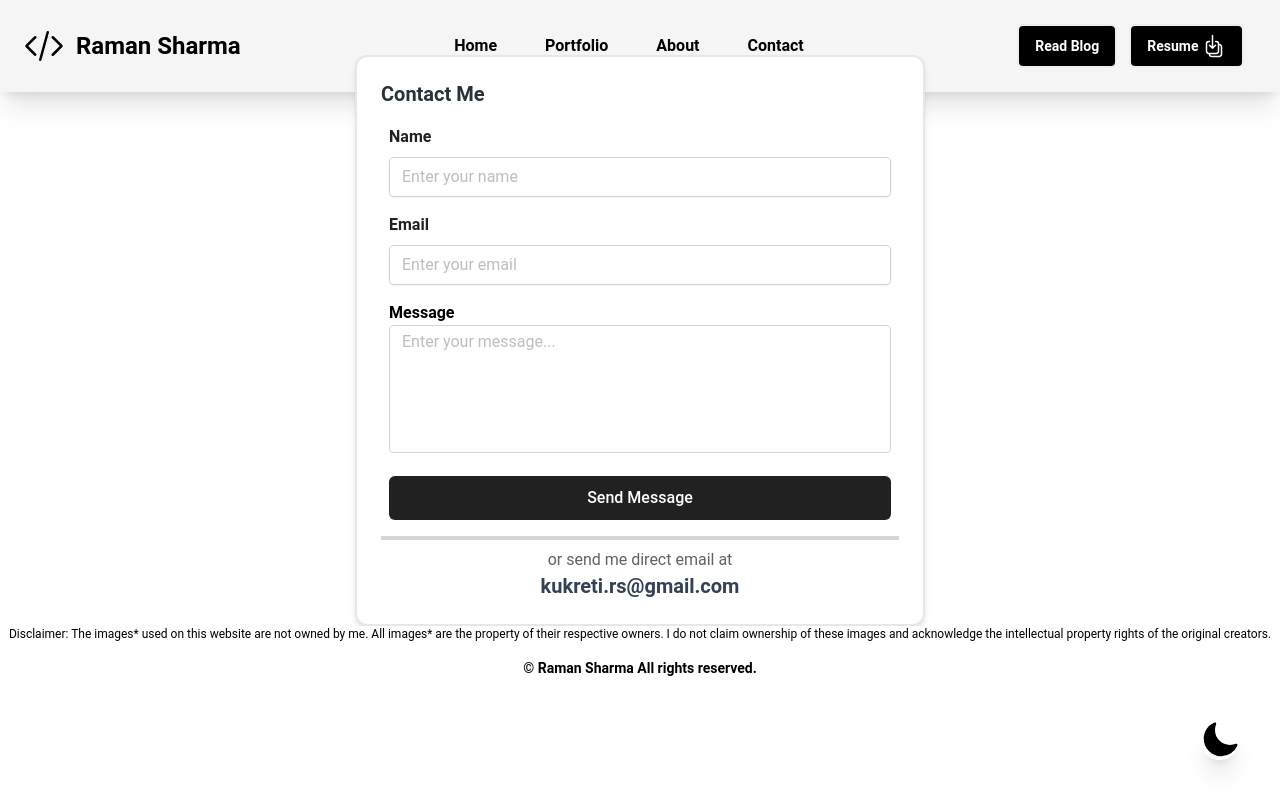
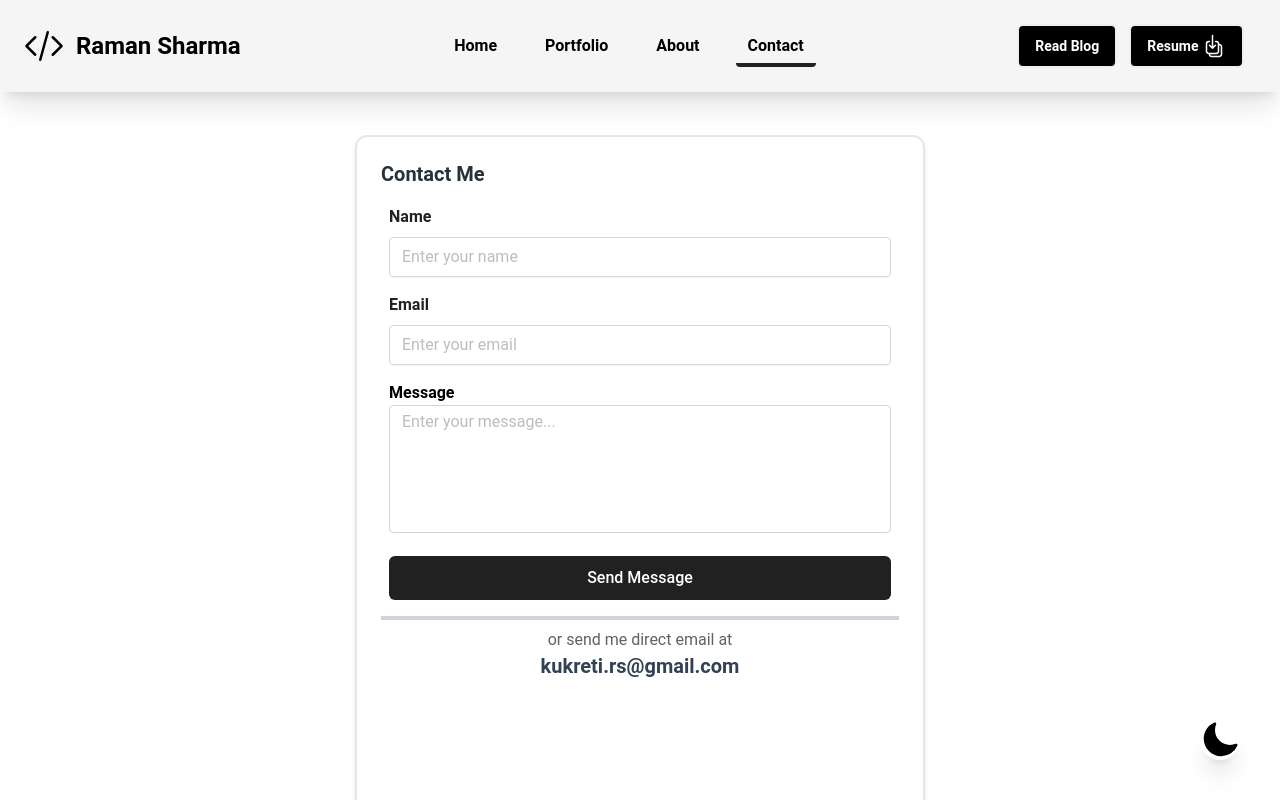
Before and after one commit to iamramann/portfolio-web-app, a React (Vite) app: page /contact in a window 1280 px wide. Shown: the top 800 px of the page. Built offline with nearby package versions, Linux system fonts and the light colour scheme.

Commit message:
Fix issues.

```diff
--- a/src/components/ContactNew.jsx
+++ b/src/components/ContactNew.jsx
@@ -3,7 +3,7 @@ import { BtnSub, Input } from "./sub";
 
 export default function ContactNew() {
   return (
-    <div className="m-[80px] lg:my-0 container mx-auto flex justify-center items-center ">
+    <div className="m-[80px] xl:h-dvh container mx-auto flex justify-center">
       <Card className="mt-6 w-5/6 lg:w-3/6 dark:bg-slate-950 border-zinc-200 border-2 dark:border-slate-900">
         <CardBody>
           <Typography
--- a/src/components/Header.jsx
+++ b/src/components/Header.jsx
@@ -64,9 +64,9 @@ function Header({ navItems }) {
                 download="Raman_Sharma_Resume"
                 target="_blank"
                 rel="noreferrer"
-                className="lg:hidden"
+                className="lg:hidden text-black"
               >
-                <DownloadSvg className="text-white mx-2" />
+                <DownloadSvg className="dark:text-white mx-2" />
               </a>
               {!isSideMenuOpen ? (
                 <Bars3Svg
```
